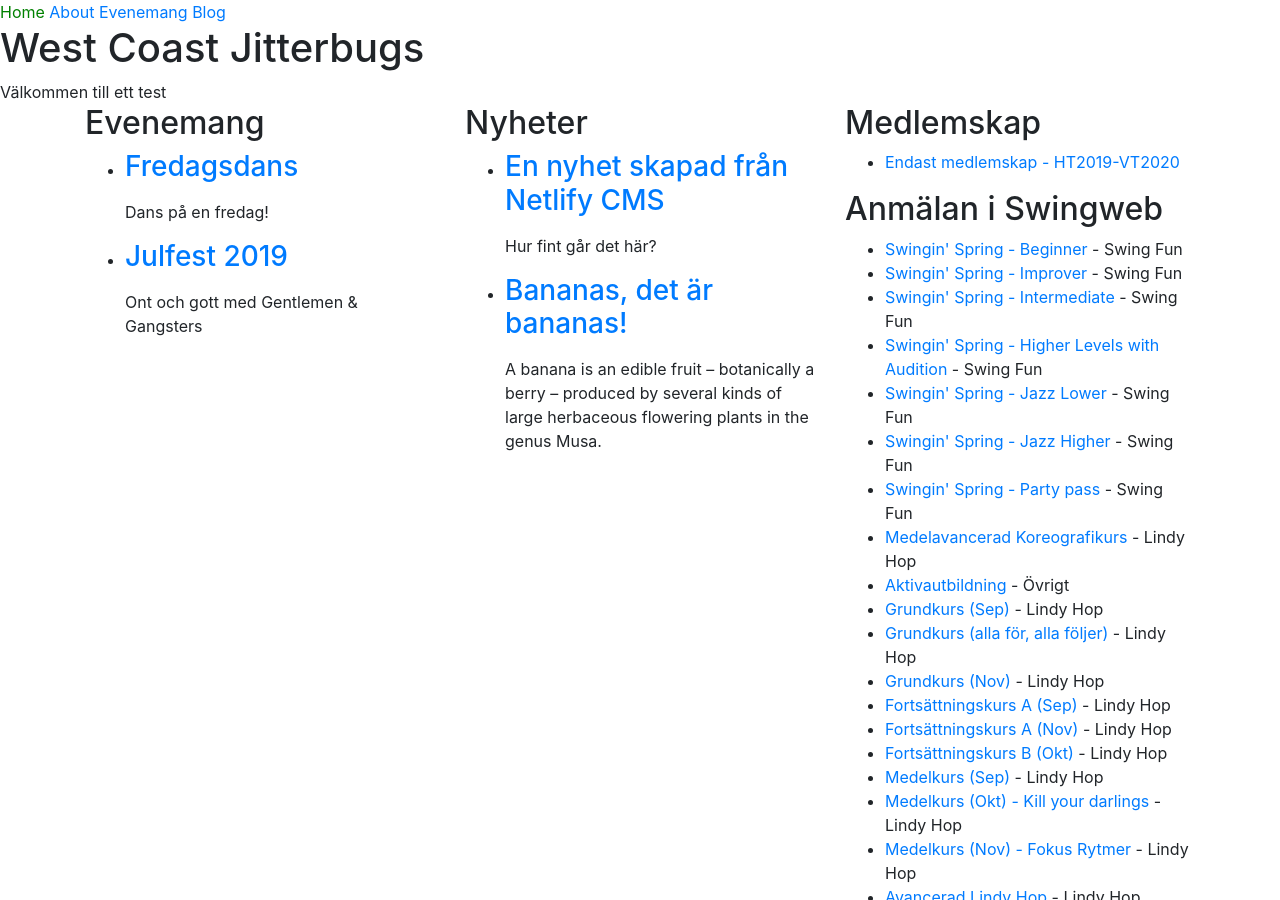
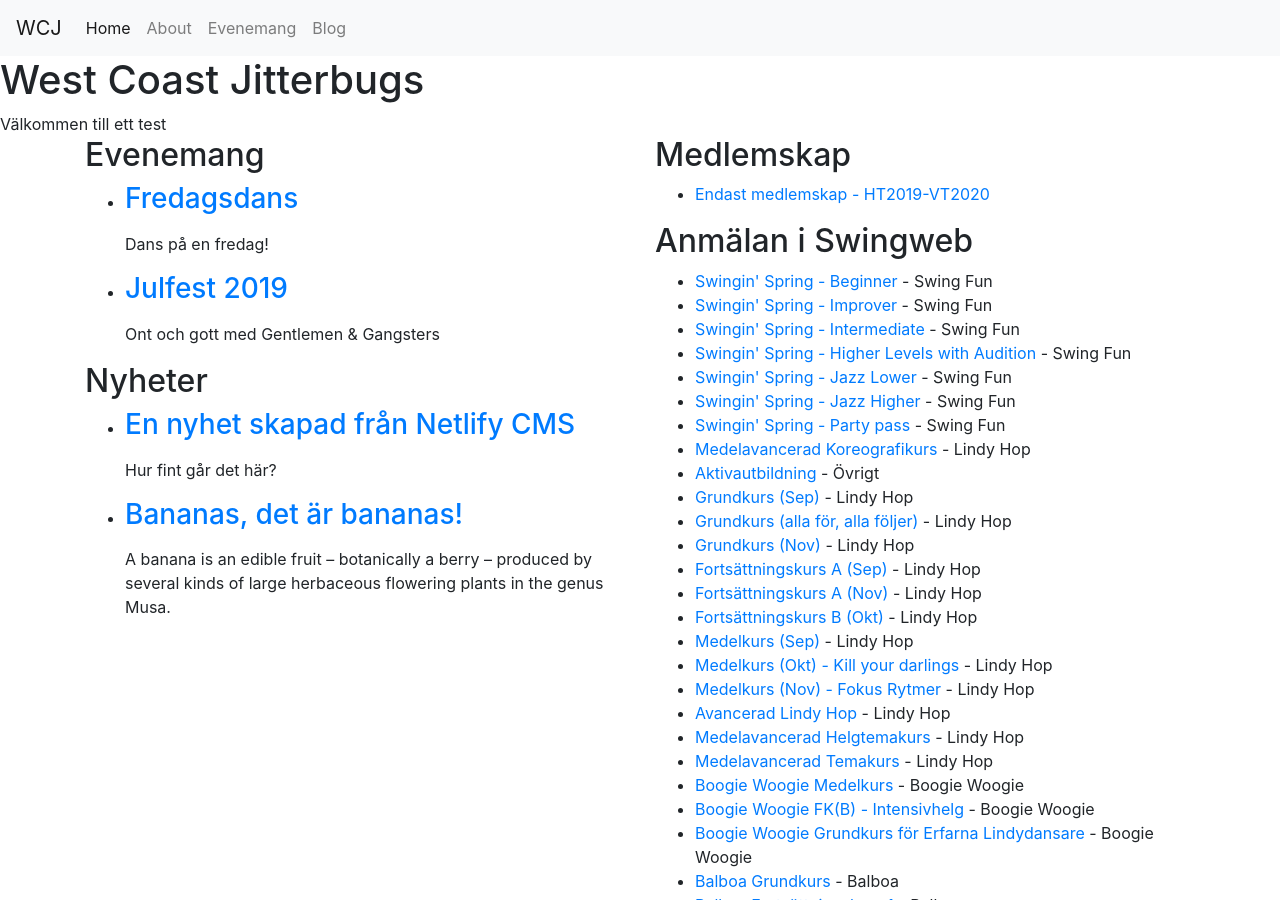
Before and after one commit to lundh/wcj-web, a Jekyll site: the page built from index.html, in a window 1280 px wide and 900 px high. Built offline with Jekyll 4.4.1, drawn with Linux system fonts in a browser that asks for light colours; a script that is not in the unit is left out.

Commit message:
Layout updates

```diff
--- a/_includes/navigation.html
+++ b/_includes/navigation.html
@@ -1,5 +1,13 @@
-<nav>
-  {% for item in site.data.navigation %}
-    <a href="{{ item.link }}" {% if page.url == item.link %}class="current"{% endif %}>{{ item.name }}</a>
-  {% endfor %}
+<nav class="navbar navbar-expand navbar-light bg-light">
+  <a class="navbar-brand" href="/">WCJ</a>
+  <button class="navbar-toggler" type="button" data-toggle="collapse" data-target="#navbarNav" aria-controls="navbarNavAltMarkup" aria-expanded="false" aria-label="Toggle navigation">
+    <span class="navbar-toggler-icon"></span>
+  </button>
+   <div class="collapse navbar-collapse" id="navbarNav">
+     <div class="navbar-nav">
+       {% for item in site.data.navigation %}
+       <a class="nav-item nav-link {% if page.url == item.link %}active{% endif %}" href="{{ item.link }}" >{{ item.name }}</a>
+       {% endfor %}
+     </div>
+   </div>
 </nav>
--- a/_layouts/index.html
+++ b/_layouts/index.html
@@ -8,9 +8,7 @@ layout: default
     <div class="col-sm">
       <h2>Evenemang</h2>
       {% include event_list.html %}
-    </div>
-    <div class="col-sm">
-      <h2>Nyheter</h2>
+            <h2>Nyheter</h2>
       {% include blog_list.html %}
     </div>
     <div class="col-sm">
```
Also changed, not shown: 3 other files.
